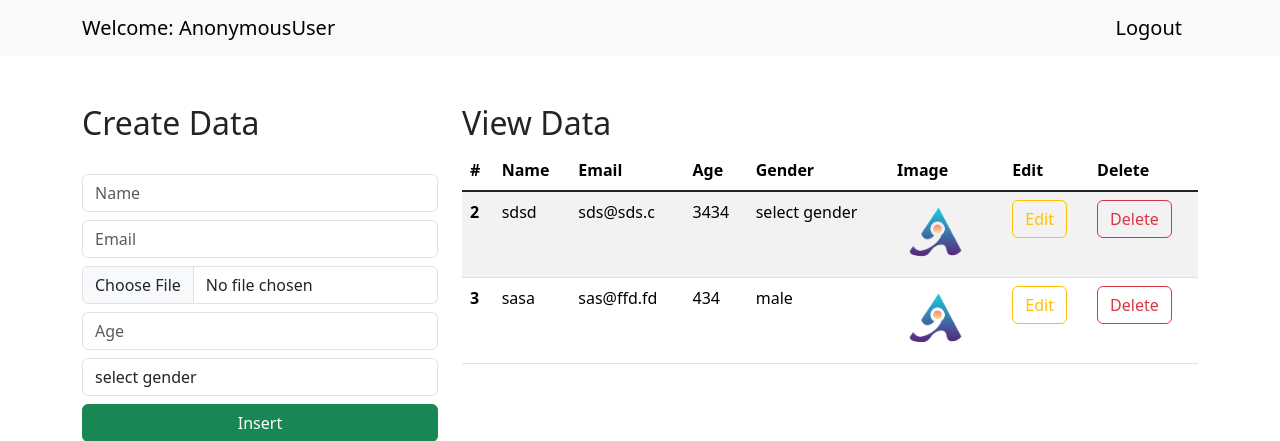
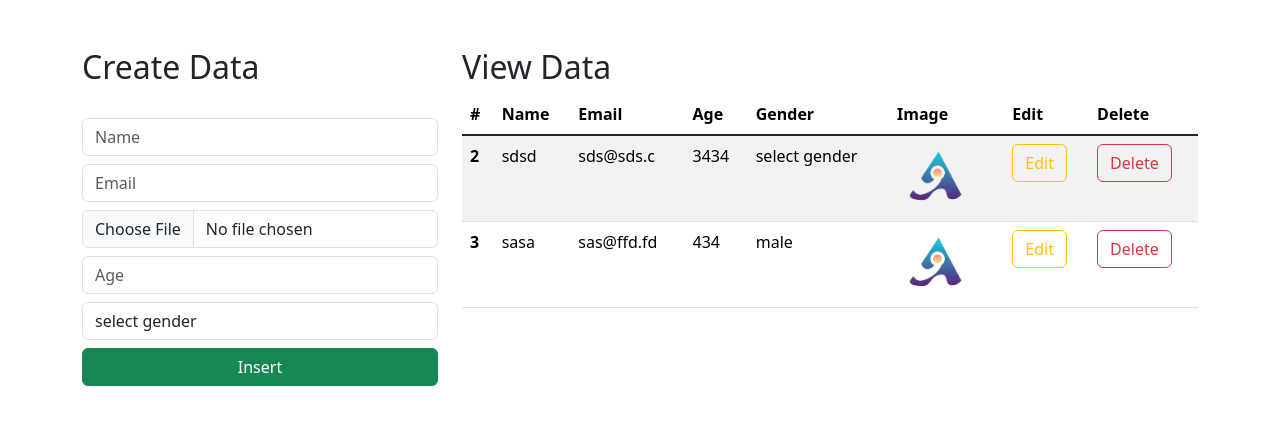
Before and after one commit to hollaapen/DjangoCRUD, a Django app: page / in a window 1280 px wide. Shown: the top 441 px of the page. Run offline with Django 4.2, Linux system fonts and the light colour scheme; data comes from the database, SQL or seed files in the repository; both versions use the stored data as it was after the commit.

Commit message:
modified

```diff
--- a/app/templates/index.html
+++ b/app/templates/index.html
@@ -1,5 +1,5 @@
 
-{% load static %}
+
 <!doctype html>
 <html lang="en">
     <link href="https://cdn.jsdelivr.net/npm/bootstrap@5.3.0-alpha1/dist/css/bootstrap.min.css" rel="stylesheet" integrity="sha384-GLhlTQ8iRABdZLl6O3oVMWSktQOp6b7In1Zl3/Jr59b6EGGoI1aFkw7cmDA6j6gD" crossorigin="anonymous">
@@ -9,17 +9,6 @@
     <title>Emobilis</title>
   </head>
   <body>
-
-
-    <nav class="navbar navbar-expand-lg bg-body-tertiary">
-        <div class="container-md">
-          <a class="navbar-brand" href="/">Welcome: {{request.user}}</a>
-
-
-          <a class="navbar-brand" href="/logout">Logout</a>
-        </div>
-      </nav>
-
 
       <div class="container mt-5">
 
--- a/app/views.py
+++ b/app/views.py
@@ -1,8 +1,5 @@
-import os
 
-from django.shortcuts import render,redirect,HttpResponse
-from django.contrib.auth.models import User
-from django.contrib.auth  import authenticate, login, logout
+from django.shortcuts import render,redirect
 from .models import Student
 
 # Create your views here.
@@ -23,7 +20,7 @@ def insertData(request):
 
         if len(request.FILES) !=0:
             image = request.FILES['image']
-        # print(name,email,age,gender)
+
         query=Student(name=name,email=email,age=age,gender=gender, image=image)
         query.save()
         return redirect("/")
```
Also changed, not shown: app/templates/about.html (deleted, +0 -13 lines), db.sqlite3, media/uploads/images/logo_YCxTLmz.png (added).
